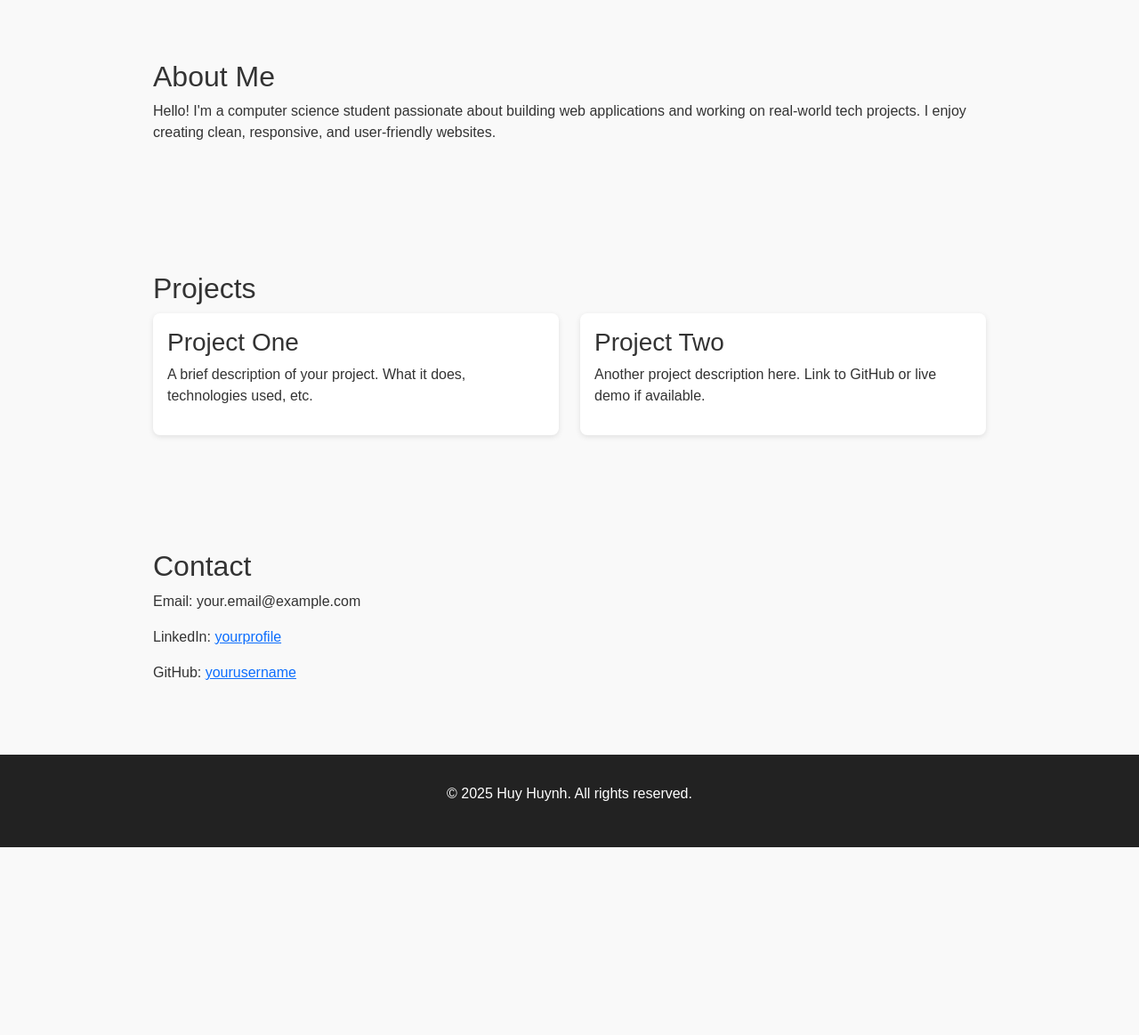
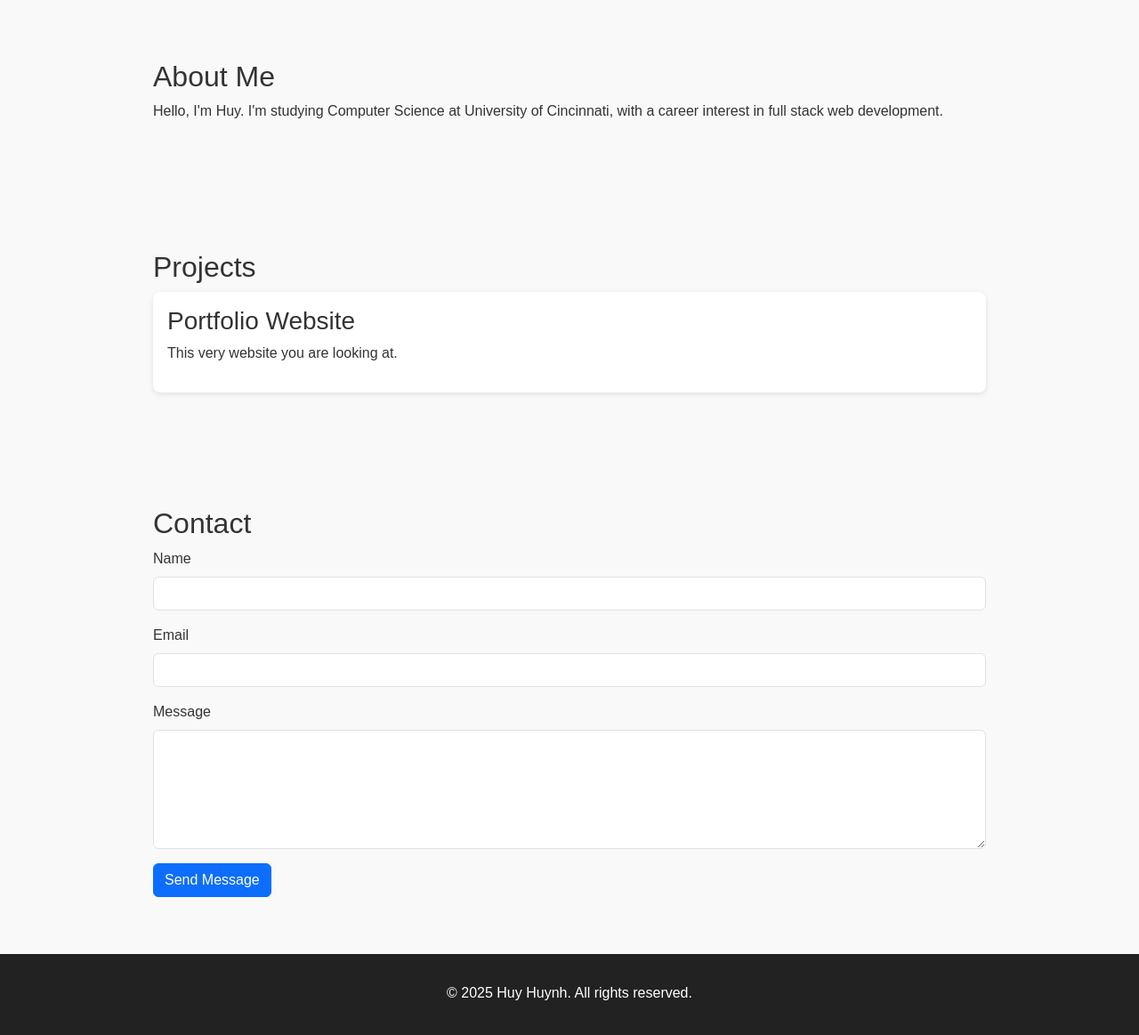
Before and after one commit to heweytheduck/portfolio, a plain HTML site: page index.html in a window 1280 px wide. Shown: the part 67-1230 px from the top of the page at 89% size. Before the commit the page ends 1019 px from the top, so only its background shows below. Drawn offline with nearby package versions, Linux system fonts and the light colour scheme.

Commit message:
contact me

```diff
--- a/index.html
+++ b/index.html
@@ -76,7 +76,7 @@
   <!-- About Section -->
   <section id="about">
     <h2>About Me</h2>
-    <p>Hello! I'm a computer science student passionate about building web applications and working on real-world tech projects. I enjoy creating clean, responsive, and user-friendly websites.</p>
+    <p>Hello, I'm Huy. I'm studying Computer Science at University of Cincinnati, with a career interest in full stack web development. </p>
   </section>
 
   <!-- Projects Section -->
@@ -84,24 +84,35 @@
     <h2>Projects</h2>
     <div class="projects">
       <div class="project-card">
-        <h3>Project One</h3>
-        <p>A brief description of your project. What it does, technologies used, etc.</p>
+        <h3>Portfolio Website</h3>
+        <p>This very website you are looking at.</p>
       </div>
-      <div class="project-card">
-        <h3>Project Two</h3>
-        <p>Another project description here. Link to GitHub or live demo if available.</p>
-      </div>
-      <!-- Add more project cards as needed -->
     </div>
   </section>
 
   <!-- Contact Section -->
   <section id="contact">
     <h2>Contact</h2>
-    <p>Email: your.email@example.com</p>
-    <p>LinkedIn: <a href="https://www.linkedin.com/in/yourprofile" target="_blank">yourprofile</a></p>
-    <p>GitHub: <a href="https://github.com/yourusername" target="_blank">yourusername</a></p>
+    <form action="https://formspree.io/f/myzwezad" method="POST" class="needs-validation" novalidate>
+      <div class="mb-3">
+        <label for="name" class="form-label">Name</label>
+        <input type="text" name="name" id="name" class="form-control" required>
+      </div>
+
+      <div class="mb-3">
+        <label for="email" class="form-label">Email</label>
+        <input type="email" name="email" id="email" class="form-control" required>
+      </div>
+
+      <div class="mb-3">
+        <label for="message" class="form-label">Message</label>
+        <textarea name="message" id="message" rows="5" class="form-control" required></textarea>
+      </div>
+
+      <button type="submit" class="btn btn-primary">Send Message</button>
+    </form>
   </section>
+
 
   <!-- Footer -->
   <footer>
```
